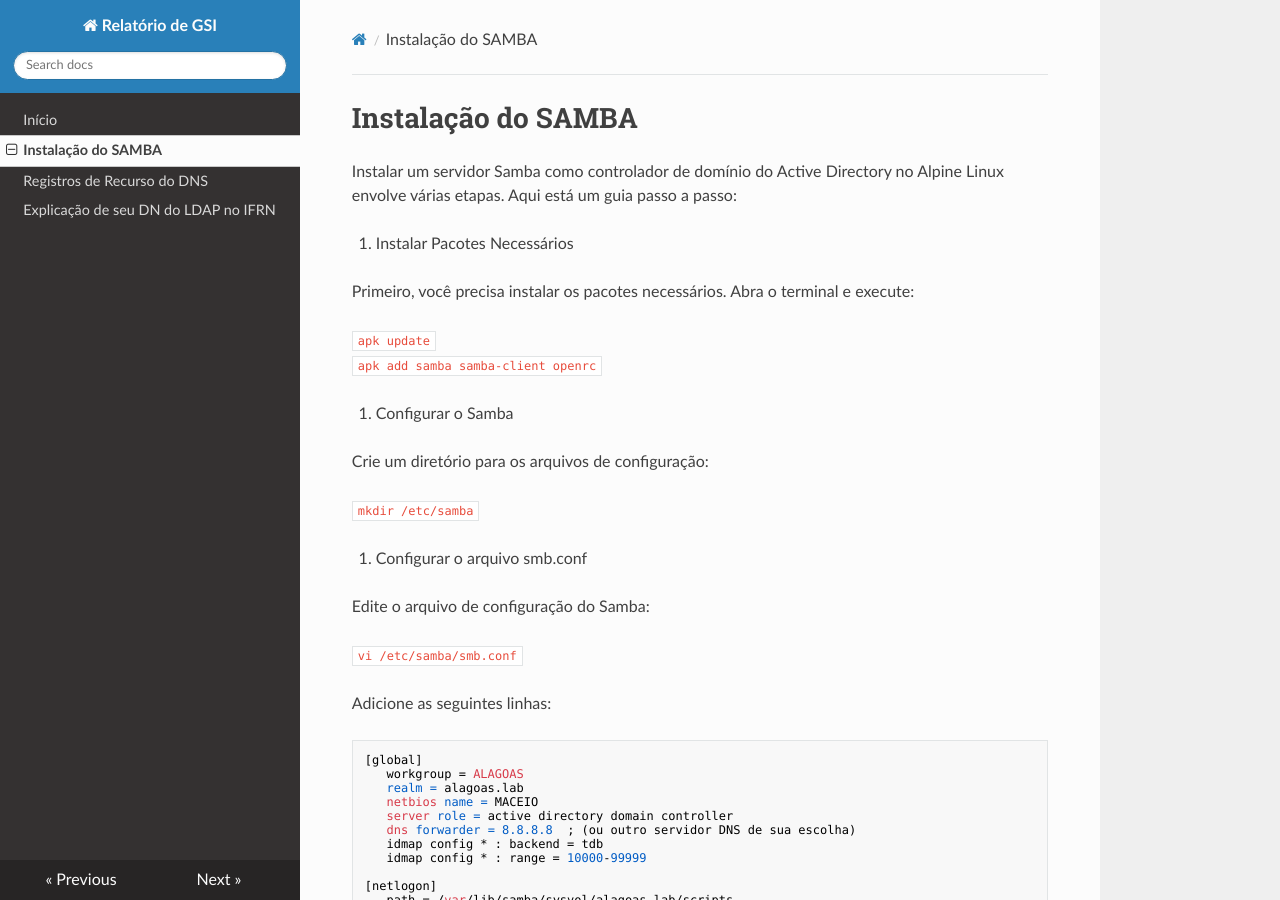
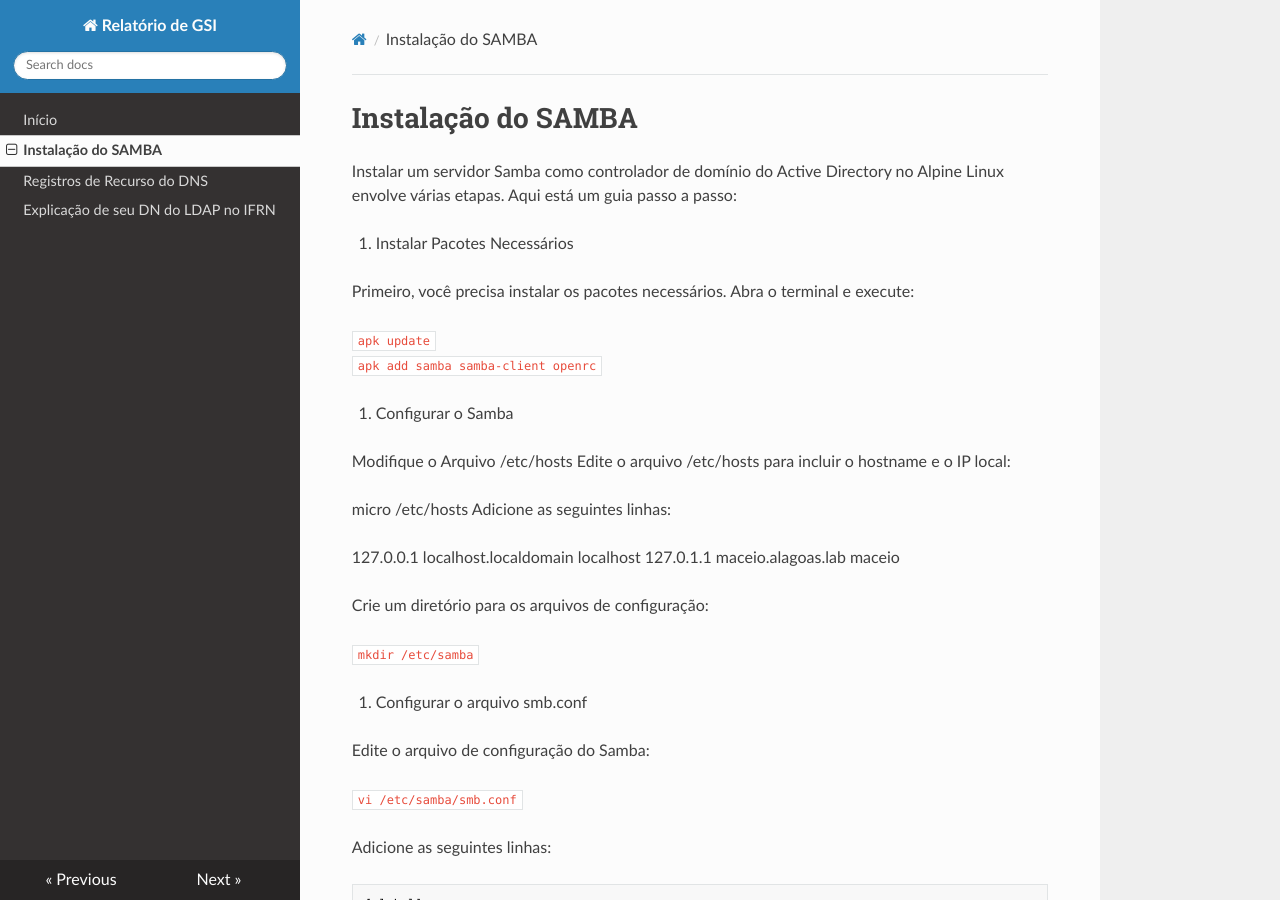
Before and after one commit to anaclrra/gsi-rel, an MkDocs documentation site: the page built from docs/samba/instalacao.md, in a window 1280 px wide and 900 px high. Built offline with MkDocs 1.6.1, drawn with Linux system fonts in a browser that asks for light colours; nearby versions of some CDN libraries.

Commit message:
modifica arquivo instalacao.md

```diff
--- a/docs/samba/instalacao.md
+++ b/docs/samba/instalacao.md
@@ -11,6 +11,15 @@ Primeiro, você precisa instalar os pacotes necessários. Abra o terminal e exec
 
 
 2. Configurar o Samba
+
+Modifique o Arquivo /etc/hosts
+Edite o arquivo /etc/hosts para incluir o hostname e o IP local:
+
+micro /etc/hosts
+Adicione as seguintes linhas:
+
+127.0.0.1 localhost.localdomain localhost
+127.0.1.1 maceio.alagoas.lab maceio
 
 Crie um diretório para os arquivos de configuração:
 
```
